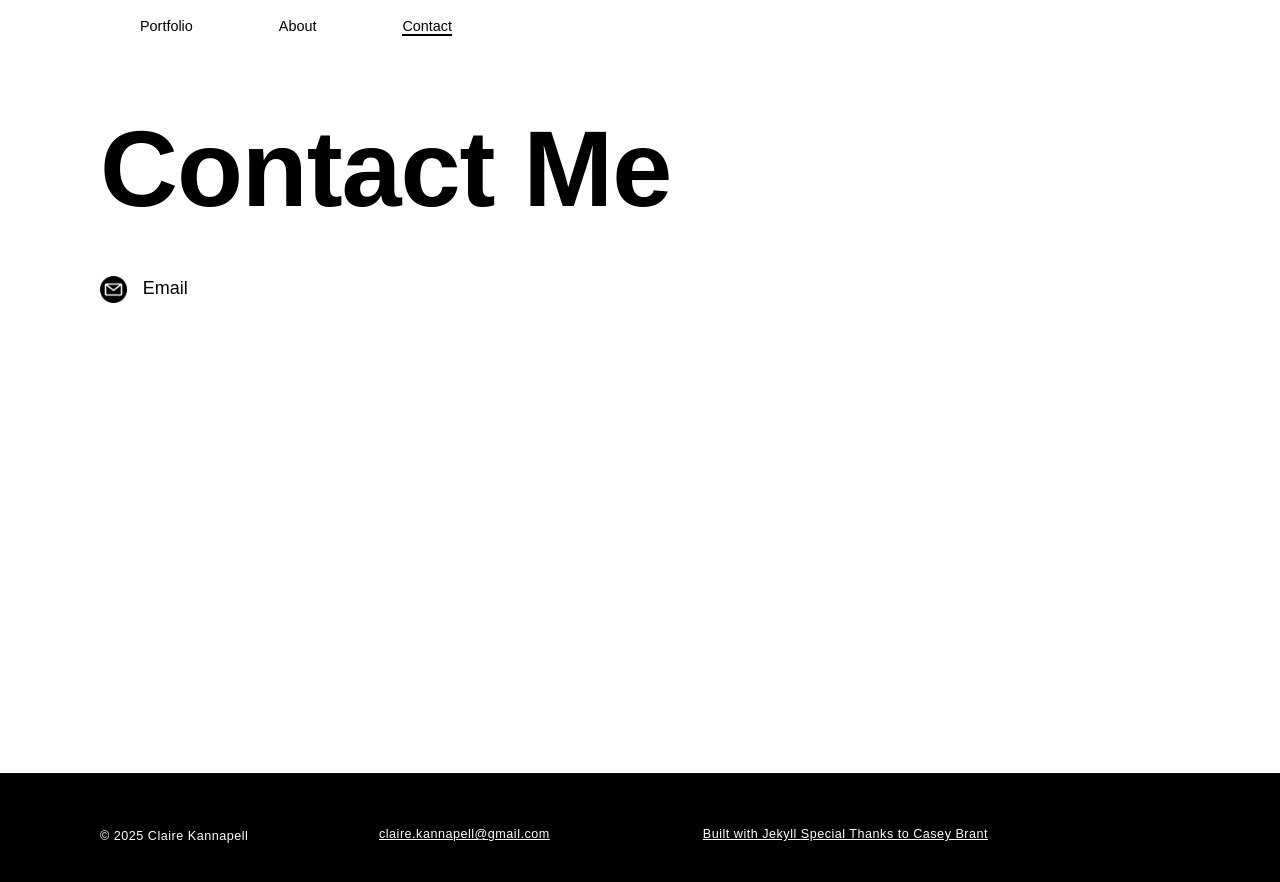
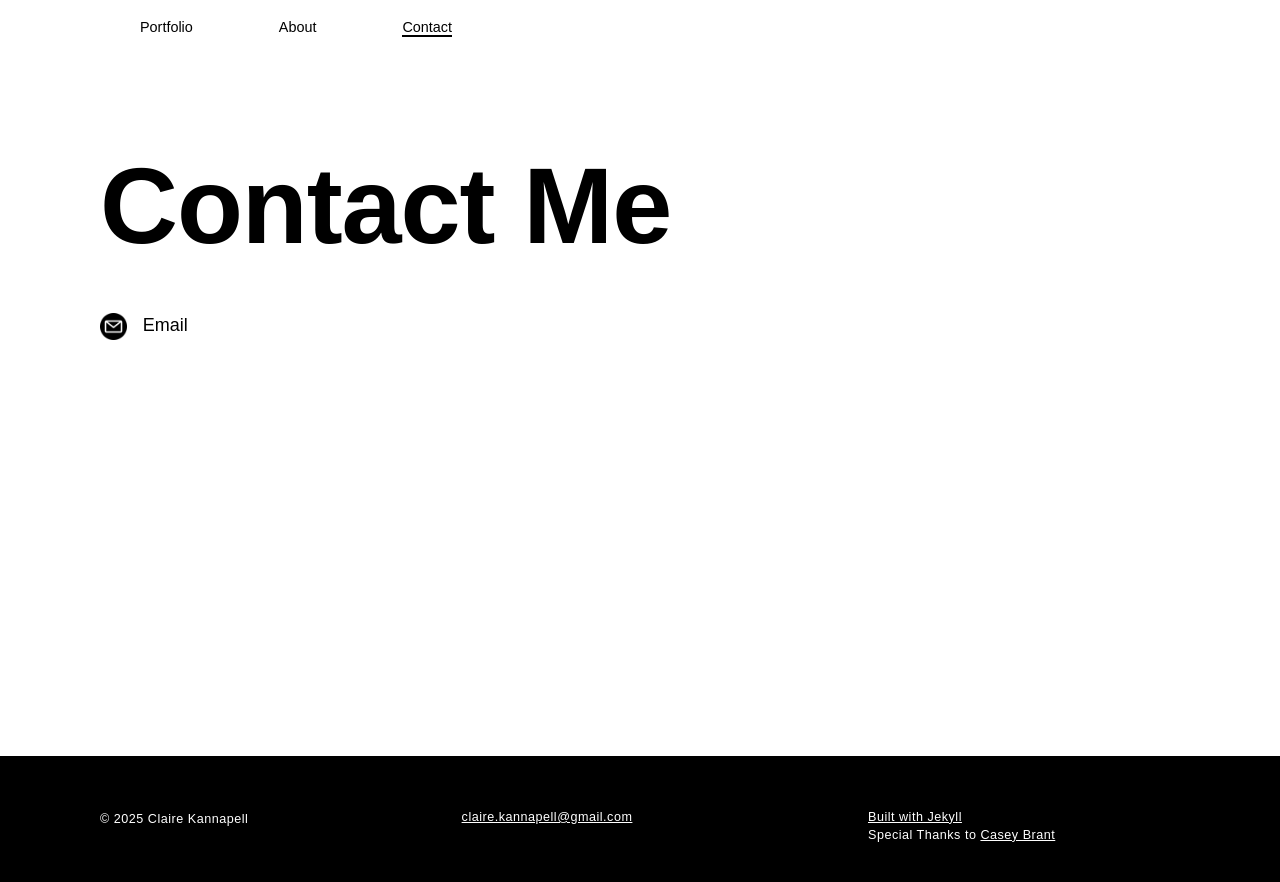
Before and after one commit to kannapples/kannapples.github.io, a Jekyll site: the page built from contact.html, in a window 1280 px wide. Shown: the top 882 px of the page. Built offline with Jekyll 4.4.1, drawn with Linux system fonts in a browser that asks for light colours; some web fonts are replaced.

Commit message:
Footer updates

```diff
--- a/_includes/footer.html
+++ b/_includes/footer.html
@@ -1,6 +1,6 @@
 <footer>
   <div class="container">
-    <div class="row">
+    <div class="footer">
       <div class="cols-2">
         <p>&copy; 2025 Claire Kannapell</p>
       </div>
@@ -23,10 +23,14 @@
                target="_blank">
               Built with Jekyll
             </a>
+
+          </li>
+          <li>
+            Special Thanks to
             <a href="https://github.com/BaseCase"
                title="Special Thanks"
                target="_blank">
-              Special Thanks to Casey Brant
+               Casey Brant
             </a>
           </li>
         </ul>
--- a/_scss/_grid.scss
+++ b/_scss/_grid.scss
@@ -2,7 +2,7 @@ $colwidth: 73px;
 $gutter: 20px;
 
 .container {
-  width: 1300px;
+  width: 100%;
   margin: 0 auto;
   background: white;
   padding-left: 100px;
--- a/_scss/_partial_footer.scss
+++ b/_scss/_partial_footer.scss
@@ -14,4 +14,18 @@ footer {
   li {
     padding-bottom: 0.2rem;
   }
+
+  .container {
+    display: flex;
+    justify-content: space-between;
+  }
 }
+
+.footer {
+  width: 100%;
+  display: flex;
+  flex-direction: row;
+  justify-content: space-between;
+  column-gap: $gutter;
+  align-items: flex-start;
+}
--- a/_scss/_partial_navbar.scss
+++ b/_scss/_partial_navbar.scss
@@ -3,7 +3,9 @@
 nav {
   position: sticky;
   z-index: 100;
-  top: 1rem;
+  top: 0rem;
+  height: 3rem;
+  background-color: white;
 
   a {
     text-decoration: none;
@@ -15,6 +17,7 @@ nav {
 
   .row {
     align-items: center;
+    height: 100%;
   }
 
   ul, menu {
```
